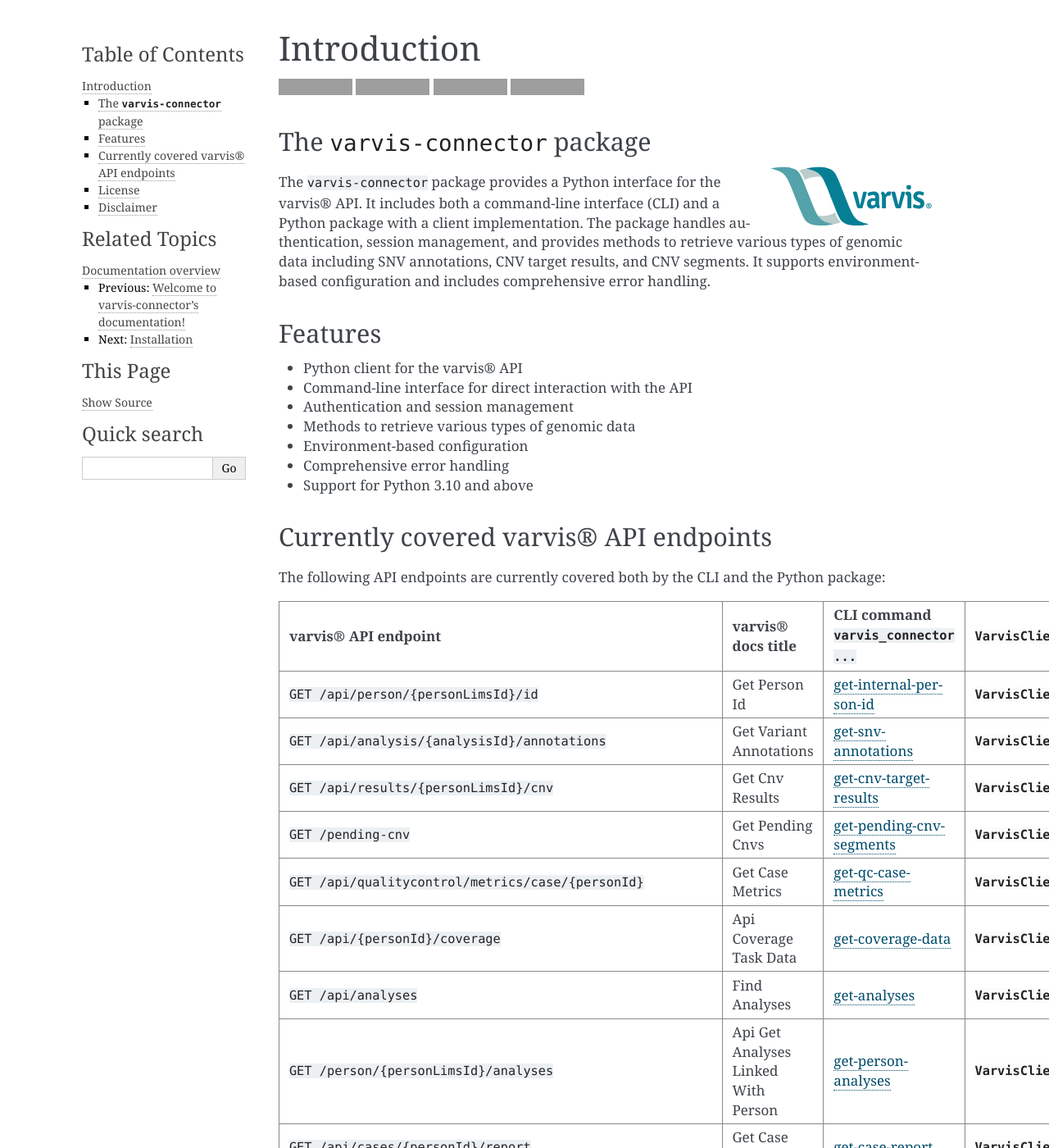
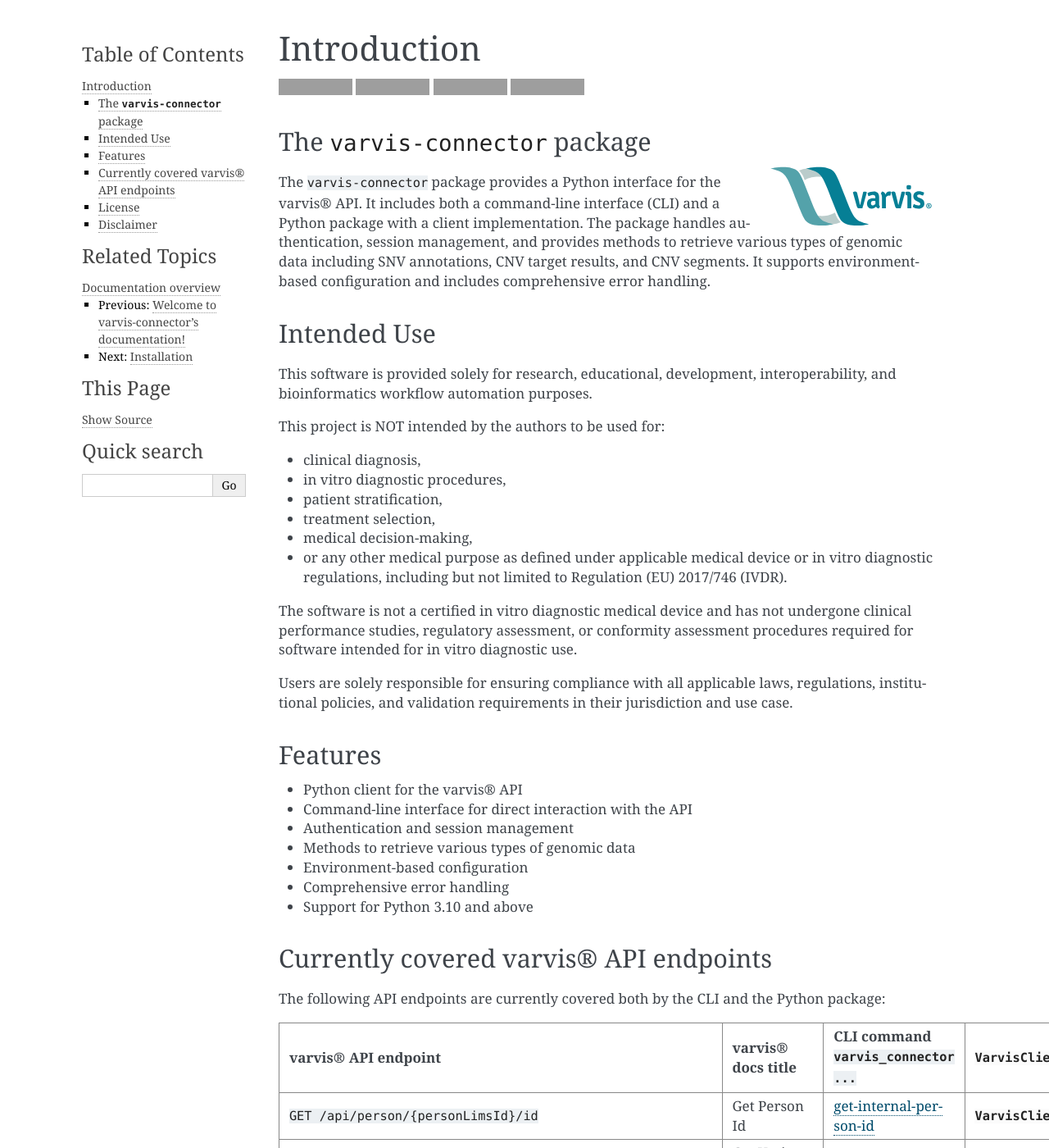
Before and after one commit to LaborBerlin/varvis-connector, a Sphinx documentation site: the page built from docs/source/introduction.rst, in a window 1280 px wide and 1400 px high. Shown: the whole window at 82% size. Built offline with Sphinx 7.4.7, drawn with Linux system fonts in a browser that asks for light colours; grey boxes are pictures that could not be loaded.

Commit message:
docs: add intended use, use absolute url for logo (fixes display on PyPI) and improve docs in `build_and_release` workflow

```diff
--- a/docs/source/introduction.rst
+++ b/docs/source/introduction.rst
@@ -23,6 +23,28 @@ The ``varvis-connector`` package
    :align: right
 
 The ``varvis-connector`` package provides a Python interface for the varvis® API. It includes both a command-line interface (CLI) and a Python package with a client implementation. The package handles authentication, session management, and provides methods to retrieve various types of genomic data including SNV annotations, CNV target results, and CNV segments. It supports environment-based configuration and includes comprehensive error handling.
+
+Intended Use
+~~~~~~~~~~~~
+
+This software is provided solely for research, educational, development, interoperability, and bioinformatics workflow
+automation purposes.
+
+This project is NOT intended by the authors to be used for:
+
+- clinical diagnosis,
+- in vitro diagnostic procedures,
+- patient stratification,
+- treatment selection,
+- medical decision-making,
+- or any other medical purpose as defined under applicable medical device or in vitro diagnostic regulations, including
+  but not limited to Regulation (EU) 2017/746 (IVDR).
+
+The software is not a certified in vitro diagnostic medical device and has not undergone clinical performance studies,
+regulatory assessment, or conformity assessment procedures required for software intended for in vitro diagnostic use.
+
+Users are solely responsible for ensuring compliance with all applicable laws, regulations, institutional policies,
+and validation requirements in their jurisdiction and use case.
 
 Features
 ~~~~~~~~
--- a/pyproject.toml
+++ b/pyproject.toml
@@ -1,6 +1,6 @@
 [project]
 name = "varvis-connector"
-version = "0.2.2"
+version = "0.2.2.post1"
 description = "A Python package and CLI tool for interacting with the Varvis® API."
 readme = "README.md"
 authors = [
```
Also changed, not shown: CHANGELOG.md (+6 -0 lines), README.md (+25 -1 lines), docs/source/changelog.rst (+14 -2 lines), 2 other files.
